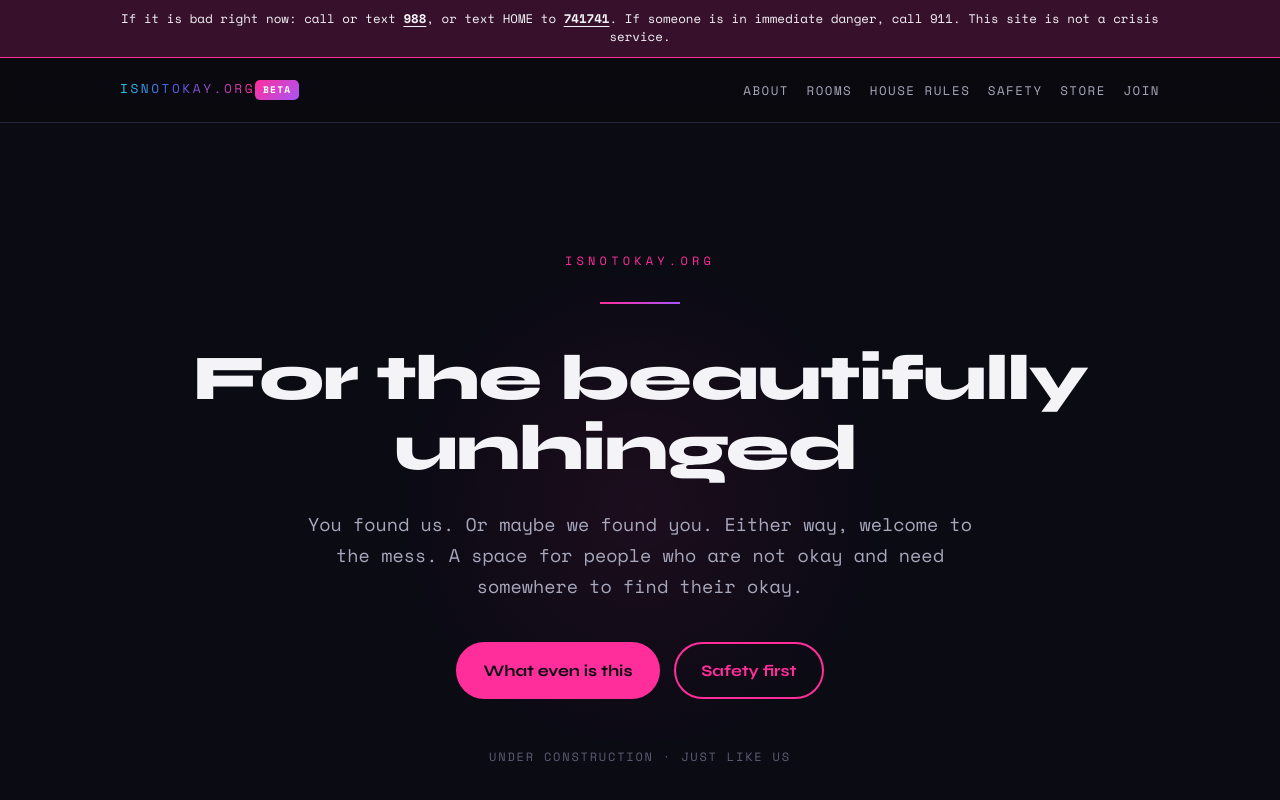
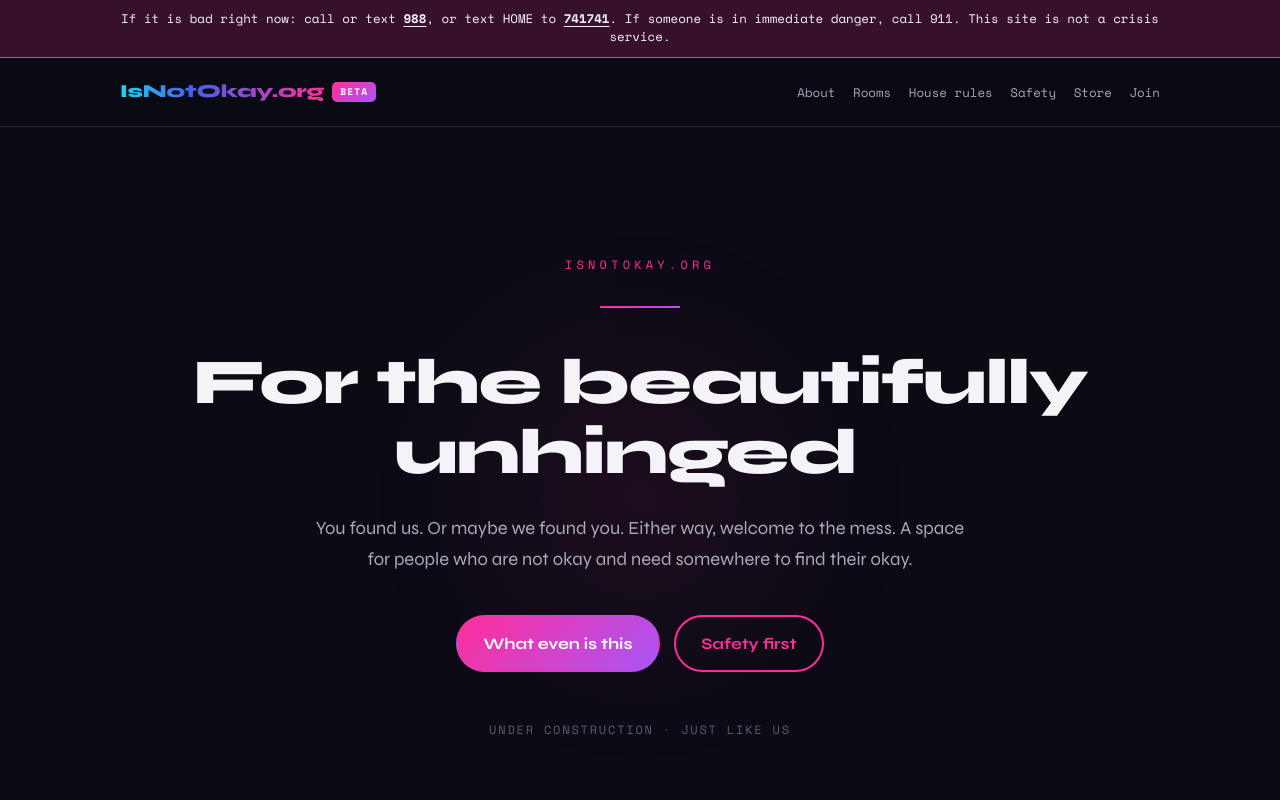
Before and after one commit to Redacted-Syntax/isnotokay, a React (Vite) app: page / in a window 1280 px wide. Shown: the top 800 px of the page. Built offline with nearby package versions, Linux system fonts and the light colour scheme.

Commit message:
Update nav/card styles for the gradient wordmark and new palette

```diff
--- a/src/styles/base.css
+++ b/src/styles/base.css
@@ -88,7 +88,6 @@ a {
 }
 
 .lede {
-  font-family: var(--font-mono);
   font-size: clamp(1rem, 2vw, 1.15rem);
   line-height: 1.7;
   color: var(--text-soft);
@@ -138,13 +137,13 @@ a {
 .card {
   background: var(--surface);
   border: var(--border);
-  border-radius: var(--radius);
+  border-radius: var(--radius-lg);
   padding: 1.5rem;
   transition: border-color 0.3s var(--ease), transform 0.3s var(--ease);
 }
 
 .card:hover {
-  border-color: var(--accent-soft);
+  border-color: var(--accent);
   transform: translateY(-3px);
 }
 
@@ -177,18 +176,20 @@ a {
   padding: 0.85rem 1.6rem;
   border: 2px solid var(--accent);
   border-radius: var(--radius-pill);
-  background: var(--accent);
-  color: var(--bg);
+  background: var(--grad-hot);
+  border-color: transparent;
+  color: #fff;
   font-family: var(--font-display);
   font-weight: 700;
   text-align: center;
   text-decoration: none;
   cursor: pointer;
-  transition: transform 0.25s var(--ease), opacity 0.25s var(--ease);
+  transition: transform 0.25s var(--ease), filter 0.25s var(--ease);
 }
 
 .btn:hover {
   transform: scale(1.04);
+  filter: brightness(1.1);
 }
 
 .btn:active {
@@ -197,6 +198,7 @@ a {
 
 .btn--ghost {
   background: transparent;
+  border-color: var(--accent);
   color: var(--accent);
 }
 
@@ -205,9 +207,13 @@ a {
 }
 
 .btn--quiet {
+  background: transparent;
   border-color: var(--surface-edge);
-  background: transparent;
   color: var(--text);
+}
+
+.btn--quiet:hover {
+  border-color: var(--accent);
 }
 
 /* ---------- NAV ---------- */
@@ -216,7 +222,7 @@ a {
   position: sticky;
   top: 0;
   z-index: 20;
-  background: rgba(10, 10, 15, 0.85);
+  background: rgba(11, 11, 20, 0.85);
   backdrop-filter: blur(12px);
   border-bottom: var(--border);
 }
@@ -226,16 +232,23 @@ a {
   align-items: center;
   justify-content: space-between;
   gap: 1rem;
-  min-height: 4rem;
+  min-height: 4.25rem;
+  flex-wrap: wrap;
+  padding-block: 0.5rem;
 }
 
 .nav__brand {
-  font-family: var(--font-mono);
-  font-size: 0.8rem;
-  text-transform: uppercase;
-  letter-spacing: 0.2em;
-  color: var(--text);
+  display: inline-flex;
+  align-items: center;
+  gap: 0.5rem;
   text-decoration: none;
+}
+
+.nav__wordmark {
+  font-family: var(--font-display);
+  font-size: 1.15rem;
+  font-weight: 800;
+  letter-spacing: -0.01em;
 }
 
 .nav__links {
@@ -249,8 +262,6 @@ a {
 .nav__links a {
   font-family: var(--font-mono);
   font-size: 0.78rem;
-  text-transform: uppercase;
-  letter-spacing: 0.12em;
   color: var(--text-soft);
   text-decoration: none;
   transition: color 0.2s var(--ease);
@@ -349,8 +360,8 @@ a {
   top: 50%;
   left: 50%;
   translate: -50% -50%;
-  width: 500px;
-  height: 500px;
+  width: 560px;
+  height: 560px;
   border-radius: 50%;
   background: radial-gradient(circle, var(--accent-glow) 0%, transparent 70%);
   pointer-events: none;
@@ -368,6 +379,7 @@ a {
   border-left: 2px solid var(--accent);
   padding: 0.25rem 0 0.25rem 1.25rem;
   font-family: var(--font-mono);
+  font-size: 0.9rem;
   color: var(--text-soft);
 }
 
@@ -432,7 +444,7 @@ a {
   z-index: 50;
   padding: 0.5rem 1rem;
   background: var(--accent);
-  color: var(--bg);
+  color: #fff;
   border-radius: var(--radius);
 }
 
```
